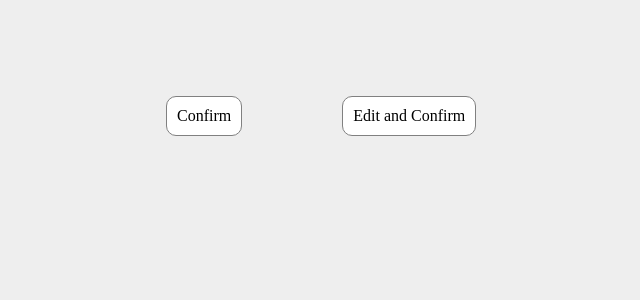
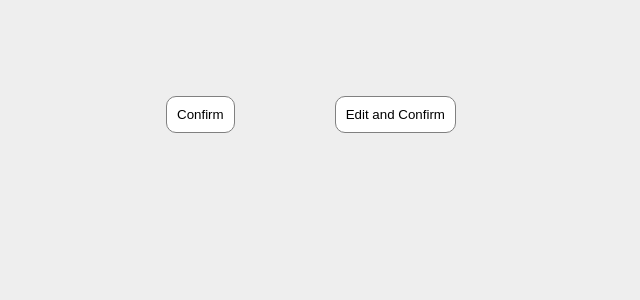
Before and after one commit to TranTuanKiet0110/Face-and-Card-Recognition---ISYS2101, a Flask app: template web test/templates/viewEdit.html in a window 1280 px wide. Shown: the part 485-785 px from the top of the page, without its empty margins (334-974 px from the left). Run offline with Flask 2, Linux system fonts and the light colour scheme; the template is opened without the code that fills it: most values are stand-ins (such as "Sample title", 1, 10 or a date in 2020).

Commit message:
edit buttons in viewEdit.html by put it in a <form></form>

```diff
--- a/web test/templates/viewEdit.html
+++ b/web test/templates/viewEdit.html
@@ -32,13 +32,22 @@
       </div>
     </div>
 
-    <div class="buttonBox">
+    <!-- <div class="buttonBox">
         <div class="button1">
             <a>Confirm</a>
         </div>
         <div class="button2">
             Edit and Confirm
         </div>
-    </div>
+    </div> -->
+
+    <form class="buttonBox" method="post" enctype="multipart/form-data">
+      <p>
+          <input class="button1" type="submit" value="Confirm">
+      </p>
+      <p>
+          <input class="button2" type="submit" value="Edit and Confirm">
+      </p>
+  </form>
   </body>
 </html>
```
